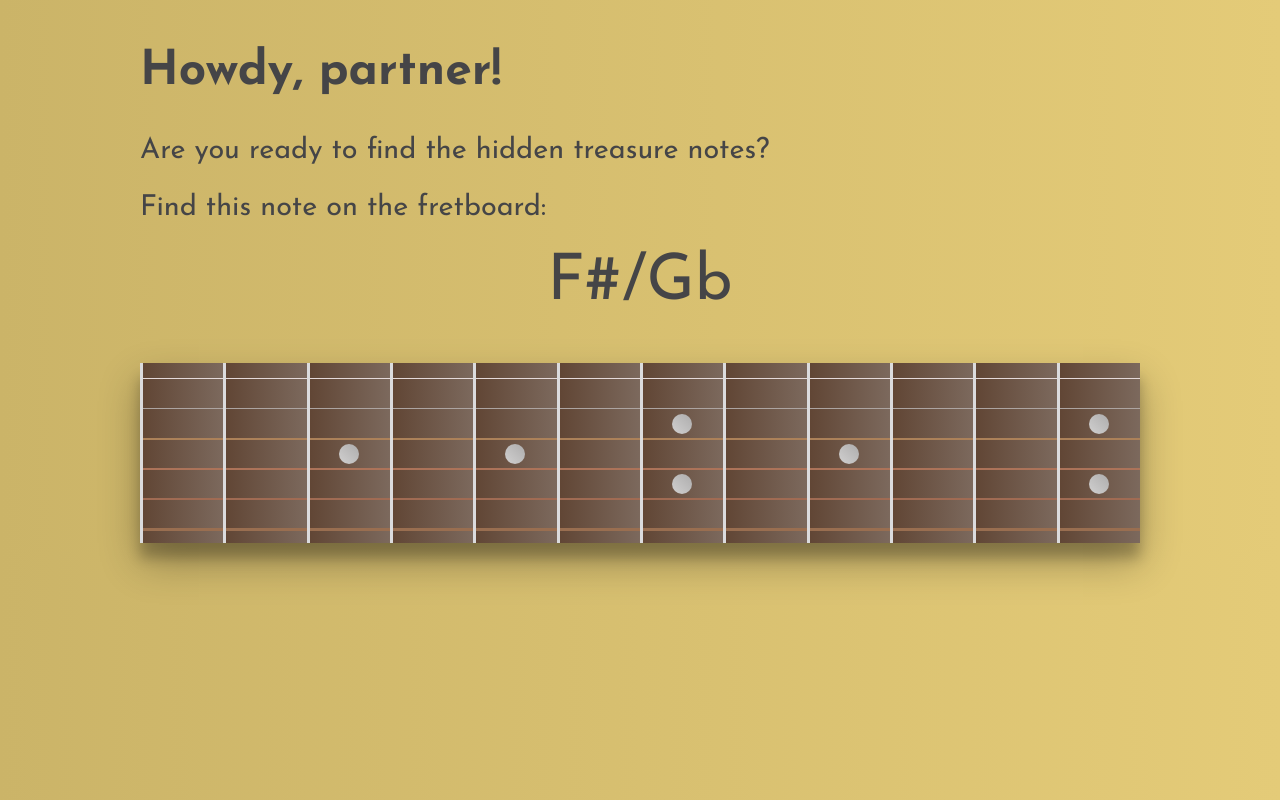
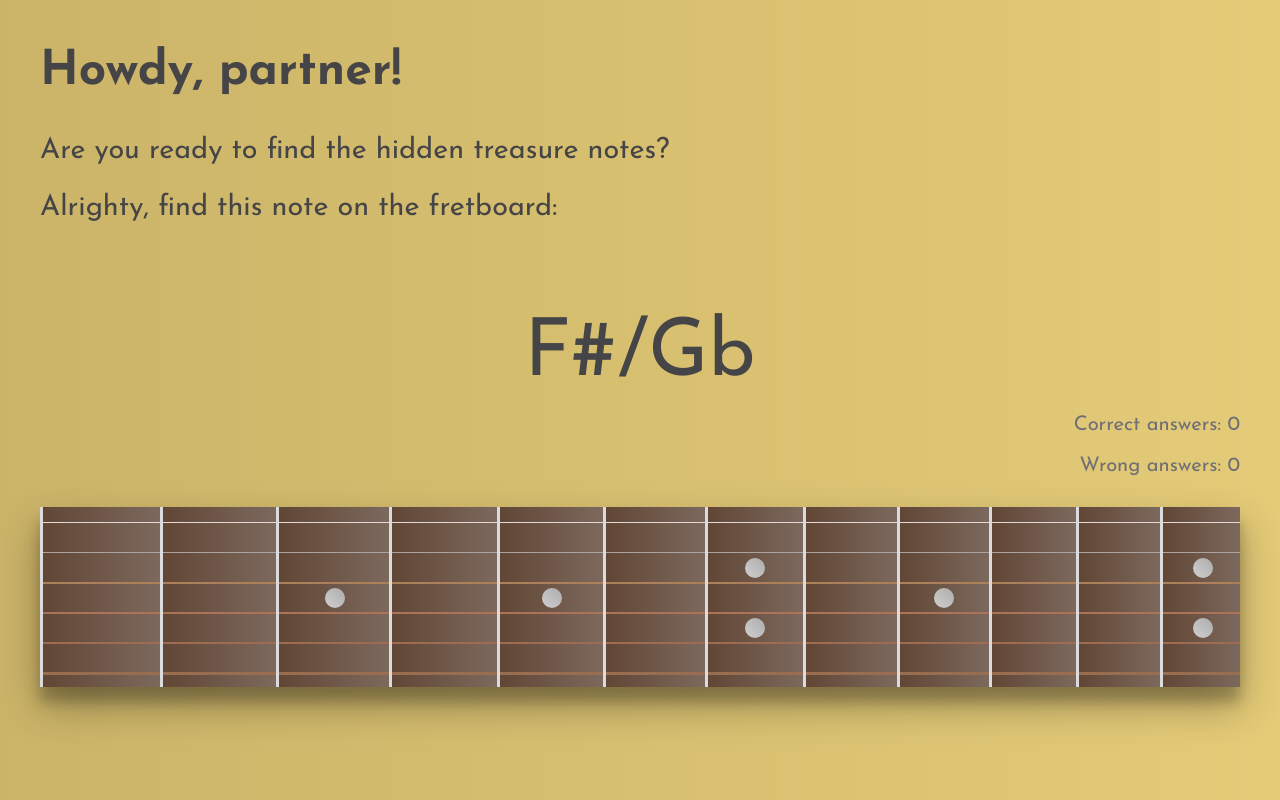
Before and after one commit to ngoc-truong/notes-on-guitar, a plain HTML site: page index.html in a window 1280 px wide. Drawn offline with Linux system fonts and the light colour scheme.

Commit message:
Finish restart after all notes found

```diff
--- a/index.html
+++ b/index.html
@@ -7,14 +7,19 @@
         <link href="https://fonts.googleapis.com/css2?family=Josefin+Sans:wght@400;700&display=swap" rel="stylesheet">     </head>
         <link href="https://fonts.googleapis.com/css2?family=Pacifico&display=swap" rel="stylesheet">
     <body>
-        <section id="target-container">
+        <section id="instructions">
             <h1>Howdy, partner!</h1>
             <p>Are you ready to find the hidden treasure notes?</p>
-            <p>Find this note on the fretboard:</p>
-            <div id="target">
+            <p>Alrighty, find this note on the fretboard:</p>
+        </section>
 
-            </div>
+        <div id="target"></div>
+
+        <section id="statistics">
+            <p id="num-correct">Correct answers: 0</p>
+            <p id="num-wrong">Wrong answers: 0</p>
         </section>
+
         <section id="guitar-container">
         </section>
     </body>
--- a/main.css
+++ b/main.css
@@ -10,6 +10,7 @@
     --background:#cbb468;
     --background-gradient: #e4cb78;
     --font-color: #454547;
+    --font-soft: #6f6f75;
     --dots: #d1d0d0;
     --dots-gradient: #adacac;
 }
@@ -30,23 +31,33 @@ p {
     font-size: 1.8em;
 }
 
-#target {
-    font-size: 4em;
-    text-align: center;
+
+#instructions {
+    margin: 0 auto;
+    width: 1200px;
+    grid-column: 2 / 3;
 }
 
-#target-container {
-    margin: 0 auto;
-    width: 1000px;
-    margin-bottom: 3em;
+#target {
+    font-size: 5em;
+    text-align: center;
     grid-column: 2 / 3;
+    margin-top: 0.8em;
+}
+
+#statistics {
+    font-size: 0.7em;
+    text-align: right;
+    grid-column: 2 / 3;
+    margin-bottom: 1em;
+    color: var(--font-soft);
 }
 
 #guitar-container {
     grid-column: 2 / 3;
     display: grid;
-    grid-template-columns: repeat(12, 1fr);
-    width: 1000px;
+    grid-template-columns: 1fr 0.97fr 0.94fr 0.91fr 0.88fr 0.85fr 0.82fr 0.79fr 0.76fr 0.73fr 0.70fr 0.67fr;
+    width: 1200px;
     background-color: var(--neck-color);
     margin: 0 auto;
     position: relative;
@@ -101,11 +112,30 @@ p {
     z-index: 10;
     position: absolute;
     top: 81px;
-    left: 29px;
     width: 20px;
     height: 20px;
     border-radius: 50%;
     background: linear-gradient(45deg, var(--dots), var(--dots-gradient));
+}
+
+.dot-3 {
+    left: 46px;
+}
+
+.dot-5 {
+    left: 42px;
+}
+
+.dot-7a, .dot-7b {
+    left: 37px;
+}
+
+.dot-9 {
+    left: 34px;
+}
+
+.dot-12a, .dot-12b {
+    left: 30px;
 }
 
 .dot-7a, .dot-12a {
@@ -116,7 +146,6 @@ p {
     top: 111px;
 }
 
-
 .correct {
     background: linear-gradient(to right, var(--correct), var(--correct-gradient)) !important;
 }
--- a/main.js
+++ b/main.js
@@ -6,6 +6,8 @@ const string3 = createNotesOnString(allNotes, 11);
 const string4 = createNotesOnString(allNotes, 6);
 const string5 = createNotesOnString(allNotes, 1);
 const string6 = createNotesOnString(allNotes, 8);
+let correct = 0;
+let incorrect = 0;
 
 
 // DOM Manipulation
@@ -19,9 +21,10 @@ const fretsString3  = document.querySelectorAll(".string-3");
 const fretsString4  = document.querySelectorAll(".string-4");
 const fretsString5  = document.querySelectorAll(".string-5");
 const fretsString6  = document.querySelectorAll(".string-6");
-
 const allFrets      = document.querySelectorAll(".fret");
 const targetNote    = document.querySelector("#target");
+const numCorrect    = document.querySelector("#num-correct");
+const numWrong      = document.querySelector("#num-wrong");
 
 setNotesOnDivs(fretsString1, string1);
 setNotesOnDivs(fretsString2, string2);
@@ -29,6 +32,7 @@ setNotesOnDivs(fretsString3, string3);
 setNotesOnDivs(fretsString4, string4);
 setNotesOnDivs(fretsString5, string5);
 setNotesOnDivs(fretsString6, string6);
+
 
 function createFretboard(){
     for (let string = 1; string <= 6; string++) {
@@ -71,14 +75,47 @@ function createRandomNote(notes){
     return notes[position];
 };
 
+function restart() {
+    let correctAnswers = document.querySelectorAll(".correct");
+    let wrongAnswers = document.querySelectorAll(".wrong");
+
+    correctAnswers.forEach( (answer) => {
+        answer.classList.remove("correct");
+    })
+
+    wrongAnswers.forEach( (answer) => {
+        answer.classList.remove("wrong");
+    })
+
+    correct = 0;
+    incorrect = 0;
+
+    numCorrect.textContent = "Correct Answers: 0";
+    numWrong.textContent = "Wrong Answers: 0";
+    targetNote.textContent = createRandomNote(allNotes);
+}
+
 targetNote.textContent = createRandomNote(allNotes);
 
 allFrets.forEach( (fret) => {
     fret.addEventListener("click", (e) => {
+
         if (targetNote.textContent === fret.value){
-            fret.classList.add("correct");
+            if (!fret.classList.contains("correct")){
+                fret.classList.add("correct");
+                correct++;
+            }
+            numCorrect.textContent = `Correct answers: ${correct}`;
         } else {
-            fret.classList.add("wrong");
+            if (!fret.classList.contains("wrong")){
+                fret.classList.add("wrong");
+                incorrect++;
+            }
+            numWrong.textContent = `Wrong answers: ${incorrect}`;
+        }
+
+        if (correct === 6) {
+            restart();
         }
     });
 });
@@ -94,8 +131,5 @@ createDot(fretsString1, 11, "b");
 -   Refactor: Instead of repetitive code (e.g. setNotesOnDivs(fretsString1, string1),
     setNotesOnDivs(fretsString2, string2...), use (window['value' + i]), see
     https://www.geeksforgeeks.org/how-to-use-dynamic-variable-names-in-javascript/
--   How many correct and incorrect answers?
--   How many notes left?
--
 
 */
```
Also changed, not shown: 1 other file.
